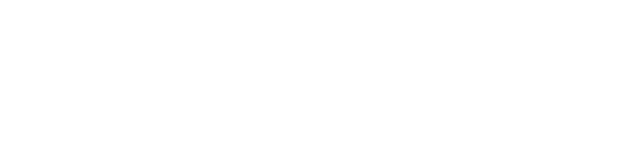
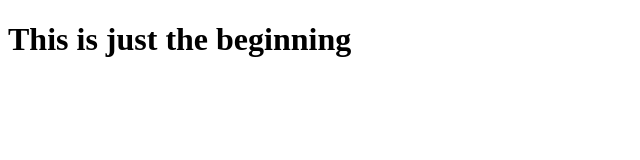
Before and after one commit to Crypto-Berto/git-1, a plain HTML site: page index.html in a window 1280 px wide. Shown: the whole page, without its empty margins (0-640 px from the left). Drawn offline with Linux system fonts and the light colour scheme.

Commit message:
added h1

```diff
--- a/index.html
+++ b/index.html
@@ -5,6 +5,6 @@
     <title>Adebayor</title>
   </head>
   <body>
-
+    <h1>This is just the beginning</h1>
   </body>
 </html>
```
